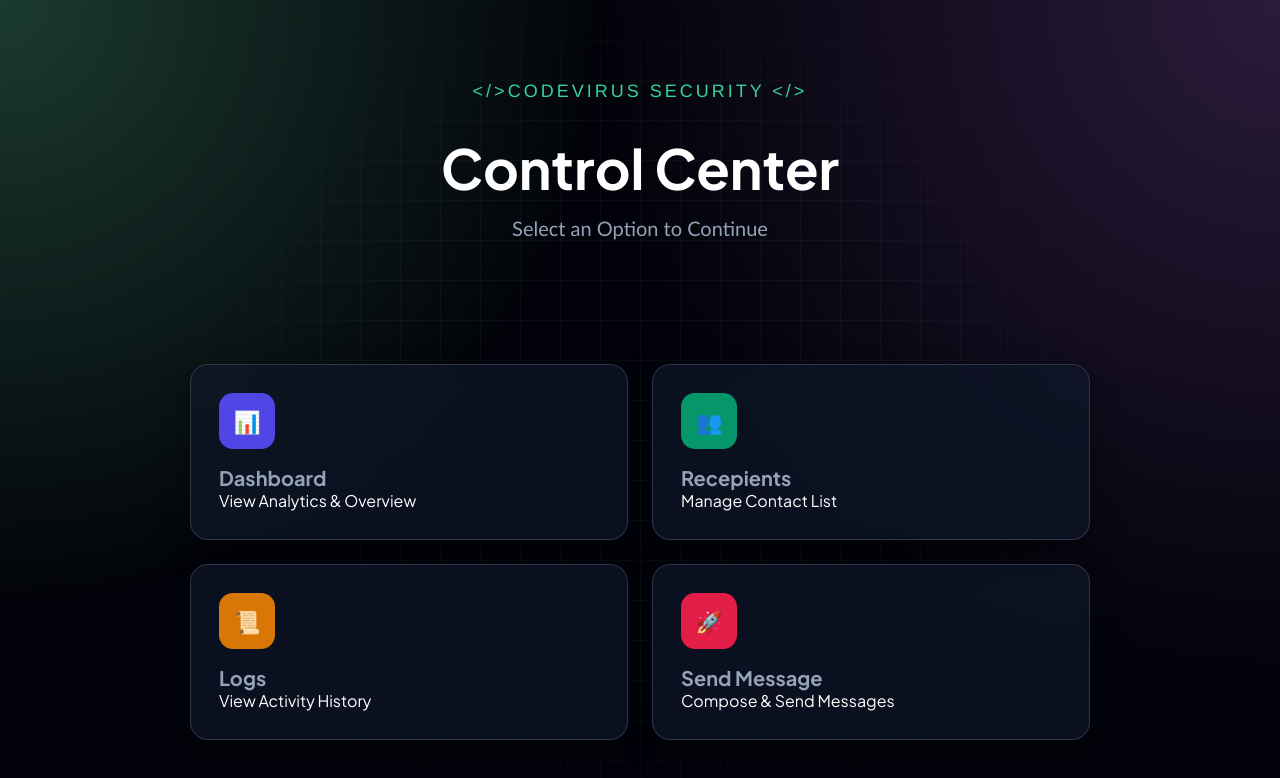
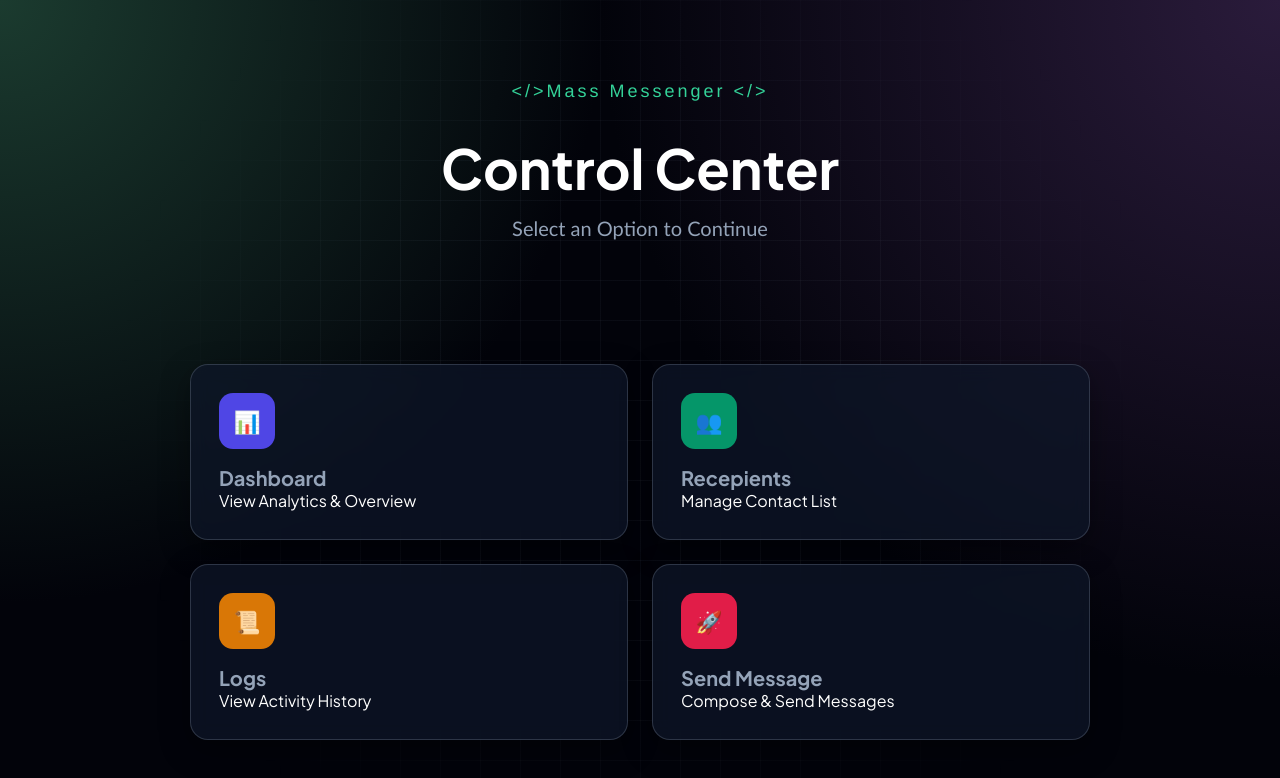
Before and after one commit to DeepanshiSaini110/Mass-Messenger, a React (Create React App) app in the folder frontend/: page /controlcenter in a window 1280 px wide. Shown: the top 778 px of the page. Built offline with nearby package versions, Linux system fonts and the light colour scheme.

Commit message:
Secure env file

```diff
--- a/frontend/src/pages/ControlCenter.jsx
+++ b/frontend/src/pages/ControlCenter.jsx
@@ -8,7 +8,7 @@ export default function ControlCenter(){
         <div className="page bg-cyber bg-grid">
             <div className="container">
                 <header className="header fade-up">
-                    <p className="brand">&lt;/&gt;CODEVIRUS SECURITY &lt;/&gt;</p> <br />
+                    <p className="brand">&lt;/&gt;Mass Messenger &lt;/&gt;</p> <br />
                     <h1>Control Center</h1>
                     <p className="subtitle">Select an Option to Continue</p>
                 </header>
--- a/frontend/src/pages/Landing.jsx
+++ b/frontend/src/pages/Landing.jsx
@@ -12,7 +12,7 @@ const Landing = () => {
             <div className="grid-overlay"></div>
             <div className="content">
                 <header className="header">
-                    <div className="logo">&lt;/&gt; CODEVIRUS SECURITY</div>
+                    <div className="logo">&lt;/&gt; Mass Messenger</div>
 
                         </header>
                 <main>
```
